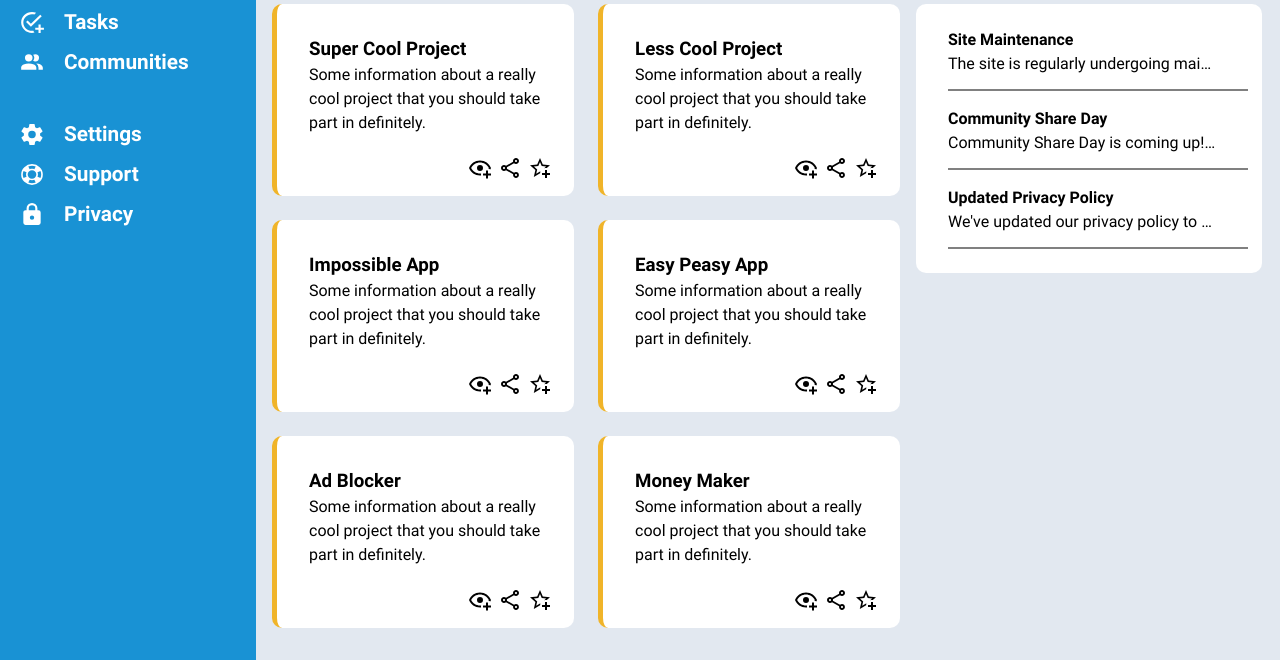
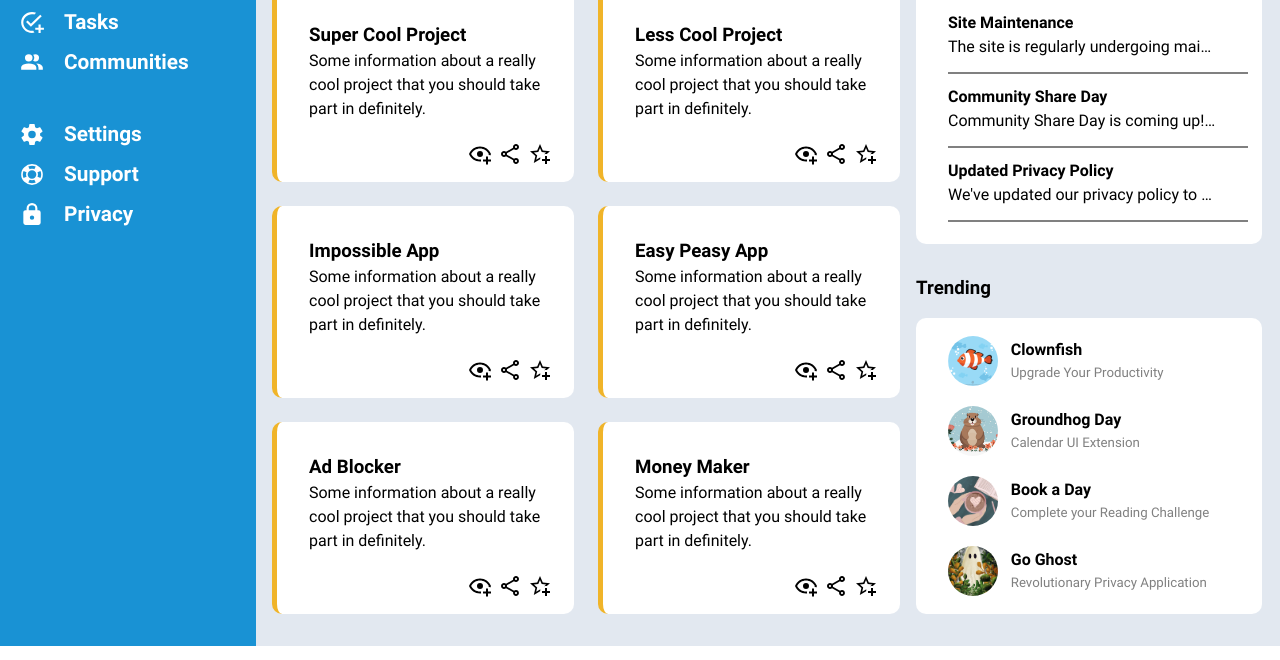
Before and after one commit to subsanddubs11/admin-dashboard, a plain HTML site: page index.html in a window 1280 px wide. Shown: the part 247-907 px from the top of the page. Drawn offline with Linux system fonts and the light colour scheme.

Commit message:
Finished Trending div

```diff
--- a/index.html
+++ b/index.html
@@ -153,6 +153,37 @@
           <p>We've updated our privacy policy to better reflect our values for customer privacy. With recent developments in browser fingerprinting and updated GDPR laws, we will no longer be using 3rd-party Javascript of any kind. The code from our website will also be moving towards open source so that users can rest assured that we are not using telemetry to track our users' actions. Also, you can suggest how we can improve our site for our users.</p>
         </div>
       </div>
+      <h3>Trending</h3>
+      <div class="trending-tab">
+        <div class="trending-profile">
+          <div class="img-wrap"><img src="./assets/images/jpgs_pngs/clownfish-public-domain-vector.jpg" alt="clownfish"></div>
+          <div class="profile-desc">
+            <h4>Clownfish</h4>
+            <h5>Upgrade Your Productivity</h5>
+          </div>
+        </div>
+        <div class="trending-profile">
+          <div class="img-wrap"><img src="./assets/images/jpgs_pngs/groundhog.png" alt="groundhog"></div>
+          <div class="profile-desc">
+            <h4>Groundhog Day</h4>
+            <h5>Calendar UI Extension</h5>
+          </div>
+        </div>
+        <div class="trending-profile">
+          <div class="img-wrap"><img src="./assets/images/jpgs_pngs/woman.jpg" alt="woman-with-book"></div>
+          <div class="profile-desc">
+            <h4>Book a Day</h4>
+            <h5>Complete your Reading Challenge</h5>
+          </div>
+        </div>
+        <div class="trending-profile">
+          <div class="img-wrap"><img src="./assets/images/jpgs_pngs/ghost.jpg" alt="ghost"></div>
+          <div class="profile-desc">
+            <h4>Go Ghost</h4>
+            <h5>Revolutionary Privacy Application</h5>
+          </div>
+        </div>
+      </div>
     </div>
   </div>
 </body>
--- a/style.css
+++ b/style.css
@@ -201,7 +201,7 @@ form {
 
 #main-content {
   display: grid;
-  grid-template: 1fr 5fr 1fr 5fr / 2fr 1fr;
+  grid-template: 1fr 6fr 1fr 7fr / 2fr 1fr;
   padding: 0 0 2rem 1rem;
   gap: 1rem;
 }
@@ -269,3 +269,37 @@ form {
   white-space: nowrap;
   max-width: 90%;
 }
+
+/* Trending page */
+
+.trending-tab {
+  display: grid;
+  grid-template: repeat(4, 1fr) / 1fr;
+  background-color: white;
+  padding: 0.5rem 0 0.5rem 2rem;
+  border-radius: 10px;
+  width: 95%;
+}
+
+.trending-profile {
+  display: grid;
+  grid-template: 1fr / 1fr 4fr;
+  align-items: center;
+}
+
+.img-wrap {
+  height: 50px;
+  width: 50px;
+}
+
+.img-wrap img {
+  border-radius: 50%;
+  height: 100%;
+  width: 100%;
+  object-fit: cover;
+}
+
+.trending-profile h5 {
+  font-weight: normal;
+  color: gray;
+}
```
Also changed, not shown: assets/images/jpgs_pngs/clownfish-public-domain-vector.jpg (added), assets/images/jpgs_pngs/ghost.jpg (added), assets/images/jpgs_pngs/groundhog.png (added), assets/images/jpgs_pngs/woman.jpg (added).
